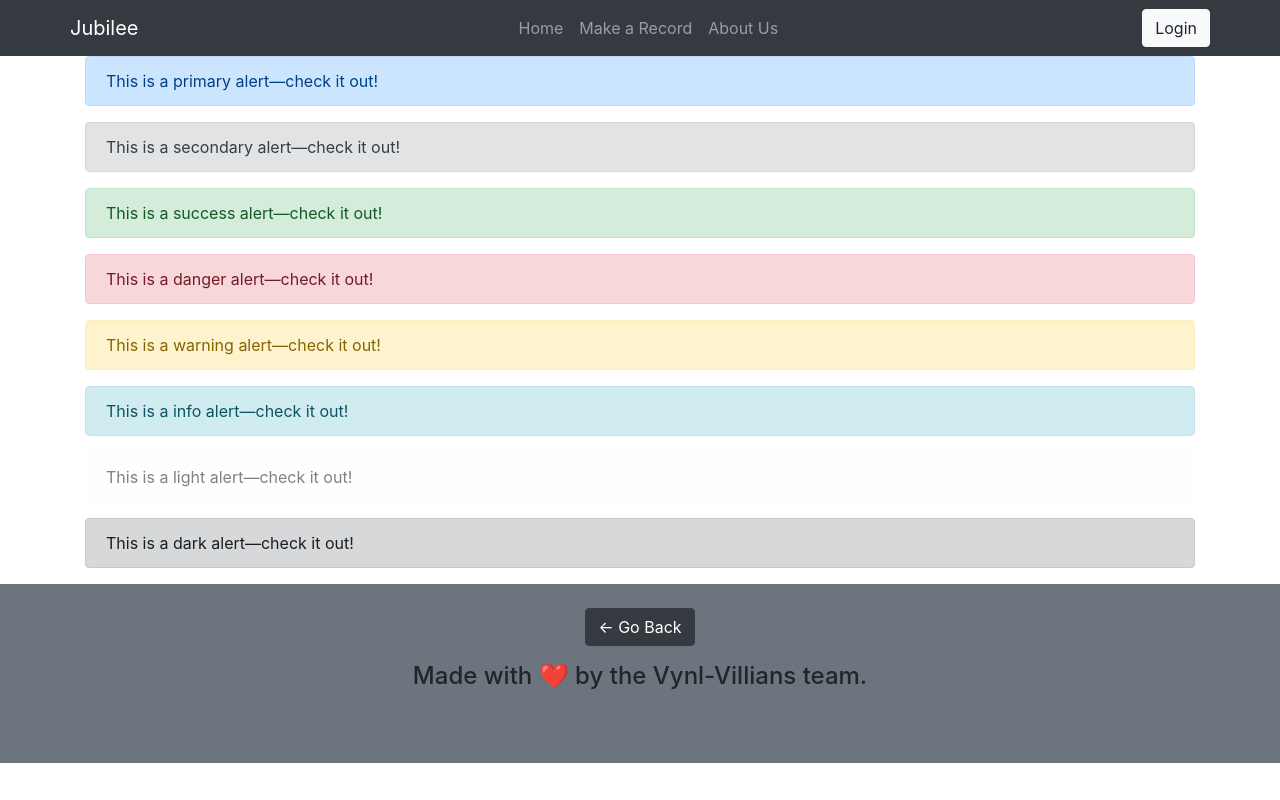
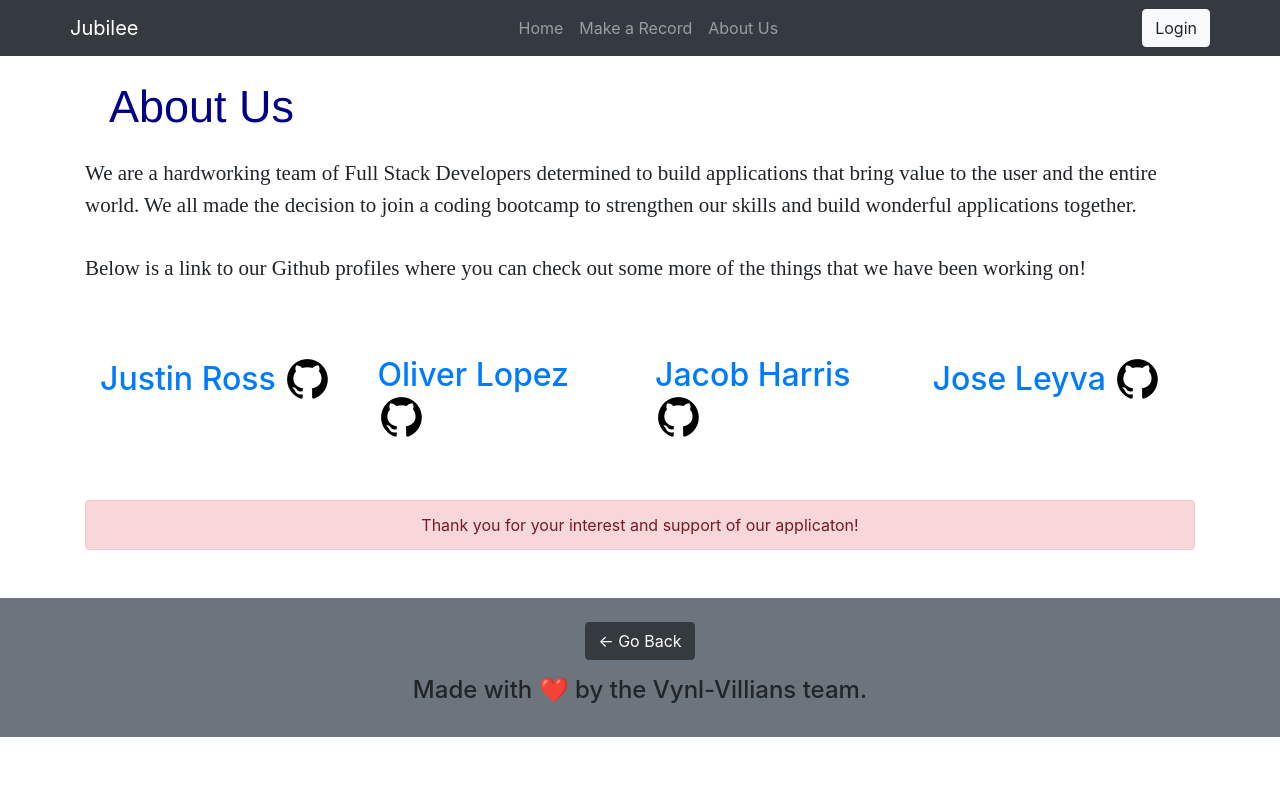
Before and after one commit to harrj396/Jubilee, a React (Create React App) app in the folder client/: page /about in a window 1280 px wide. Built offline with nearby package versions, Linux system fonts and the light colour scheme.

Commit message:
finished about page

```diff
--- a/client/src/components/Footer/index.js
+++ b/client/src/components/Footer/index.js
@@ -6,7 +6,7 @@ const Footer = () => {
   const navigate = useNavigate();
   return (
     <footer className="w-100 mt-auto bg-secondary p-4">
-      <div className="container text-center mb-5">
+      <div className="container text-center">
         {location.pathname !== '/' && (
           <button
             className="btn btn-dark mb-3"
--- /dev/null
+++ b/client/src/pages/About.css
@@ -0,0 +1,14 @@
+.alert {
+    text-align: center;
+}
+h1 {
+    margin: 3vh;
+    font-family: 'Franklin Gothic Medium', 'Arial Narrow', Arial, sans-serif;
+    color: darkblue;
+    font-size: 45px;
+}
+.hi {
+    font-size: 21px;
+    font-family: cursive;
+    margin-bottom: 9vh;
+}
--- a/client/src/pages/About.js
+++ b/client/src/pages/About.js
@@ -1,20 +1,49 @@
 import Alert from 'react-bootstrap/Alert';
+import Container from 'react-bootstrap/Container';
+import Row from 'react-bootstrap/Row';
+import Col from 'react-bootstrap/Col';
+import './About.css';
 
 function BasicExample() {
   return (
     <>
+      <h1>About Us</h1>
+      <p className='hi'>We are a hardworking team of Full Stack Developers determined to build applications that bring value to the user and the entire world. We all made the decision to join a coding bootcamp to strengthen our skills and build wonderful applications together.
+      <br></br>
+      <br></br>
+      <p>Below is a link to our Github profiles where you can check out some more of the things that we have been working on!</p>
+
+      </p>
+
+      <Container id='git' className='mb-5'>
+    <Row>
+    <Col>
+        <a href='https://github.com/nftgoat'>
+      <h2>Justin Ross <img src='/git.png' width={50}></img></h2>
+      </a>
+    </Col>
+    <Col>
+    <a href='https://github.com/oliverLo78'>
+      <h2>Oliver Lopez <img src='/git.png' width={50}></img></h2>
+      </a>
+    </Col>
+    <Col>
+    <a href='https://github.com/harrj396'>
+      <h2>Jacob Harris <img src='/git.png' width={50}></img></h2>
+      </a>
+    </Col>
+    <Col>
+    <a href='https://github.com/ProNevros'>
+      <h2>Jose Leyva <img src='/git.png' width={50}></img></h2>
+      </a>
+      </Col>
+      </Row>
+      </Container>
       {[
-        'primary',
-        'secondary',
-        'success',
         'danger',
-        'warning',
-        'info',
-        'light',
-        'dark',
       ].map((variant) => (
-        <Alert key={variant} variant={variant}>
-          This is a {variant} alert—check it out!
+        <Alert className='alert mb-5' key={variant} variant={variant}>
+          Thank you for your interest and support of our applicaton!
         </Alert>
       ))}
     </>
--- a/client/src/pages/Home.js
+++ b/client/src/pages/Home.js
@@ -1,7 +1,7 @@
 import React from 'react';
 import { useQuery } from '@apollo/client';
 import Button from 'react-bootstrap/Button';
-import './App.css';
+import './Home.css';
 
 // import AlbumList from '../components/AlbumList';
 import AlbumForm from '../components/AlbumForm';
```
Also changed, not shown: client/public/git.png (added), client/src/pages/Home.css (renamed from client/src/pages/App.css).
